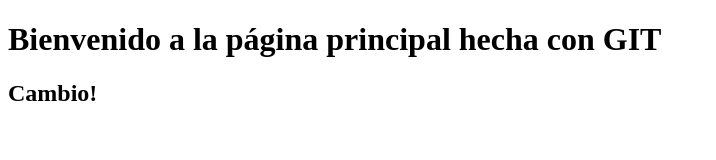
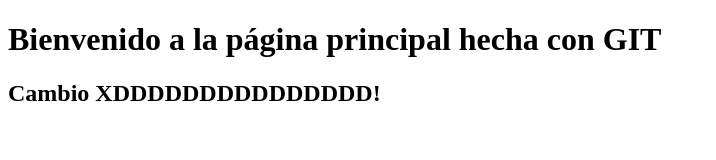
Before and after one commit to DMC234/GIT3, a plain HTML site: page index.html in a window 1280 px wide. Shown: the whole page, without its empty margins (0-716 px from the left). Drawn offline with Linux system fonts and the light colour scheme.

Commit message:
HOLA CARACOLA

```diff
--- a/index.html
+++ b/index.html
@@ -8,6 +8,6 @@
 </head>
 <body>
     <h1>Bienvenido a la página principal hecha con GIT</h1>
-    <h2>Cambio!</h2>
+    <h2>Cambio XDDDDDDDDDDDDDDD!</h2>
 </body>
 </html>
```
